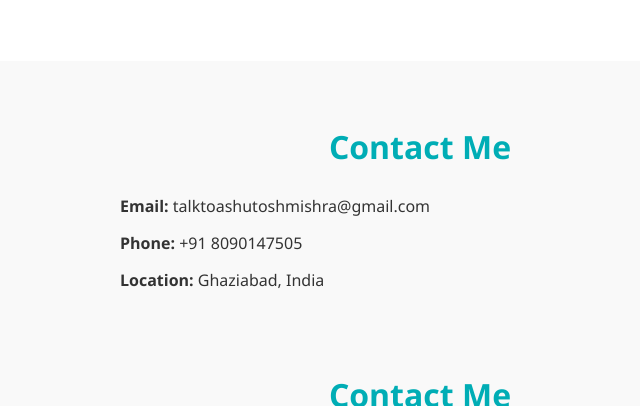
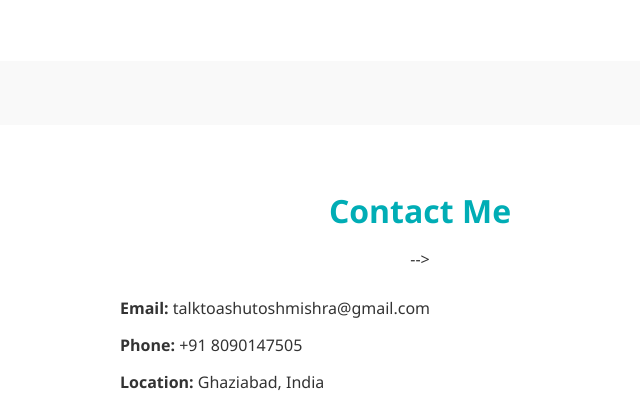
Before and after one commit to TheAshutoshMishra/portfolio, a plain HTML site: page index.html in a window 1280 px wide. Shown: the part 1440-1846 px from the top of the page, without its empty margins (220-860 px from the left). Drawn offline with Linux system fonts and the light colour scheme; a script that the page names is missing.

Commit message:
Update index.html

```diff
--- a/index.html
+++ b/index.html
@@ -73,9 +73,9 @@
 <!-- Contact Section -->
 <!-- Contact Section -->
 <section id="contact" class="section">
-  <h2>Contact Me</h2>
+  <!-- <h2>Contact Me</h2> -->
 
-  <div class="contact-info">
+  <!-- <div class="contact-info">
     <p><strong>Email:</strong> talktoashutoshmishra@gmail.com</p>
     <p><strong>Phone:</strong> +91 8090147505</p>
     <p><strong>Location:</strong> Ghaziabad, India</p>
@@ -84,7 +84,7 @@
  -->
     <!-- Contact Section -->
 <section id="contact" class="section">
-  <h2>Contact Me</h2>
+  <h2>Contact Me</h2> -->
 
   <div class="contact-info">
     <p><strong>Email:</strong> talktoashutoshmishra@gmail.com</p>
```
